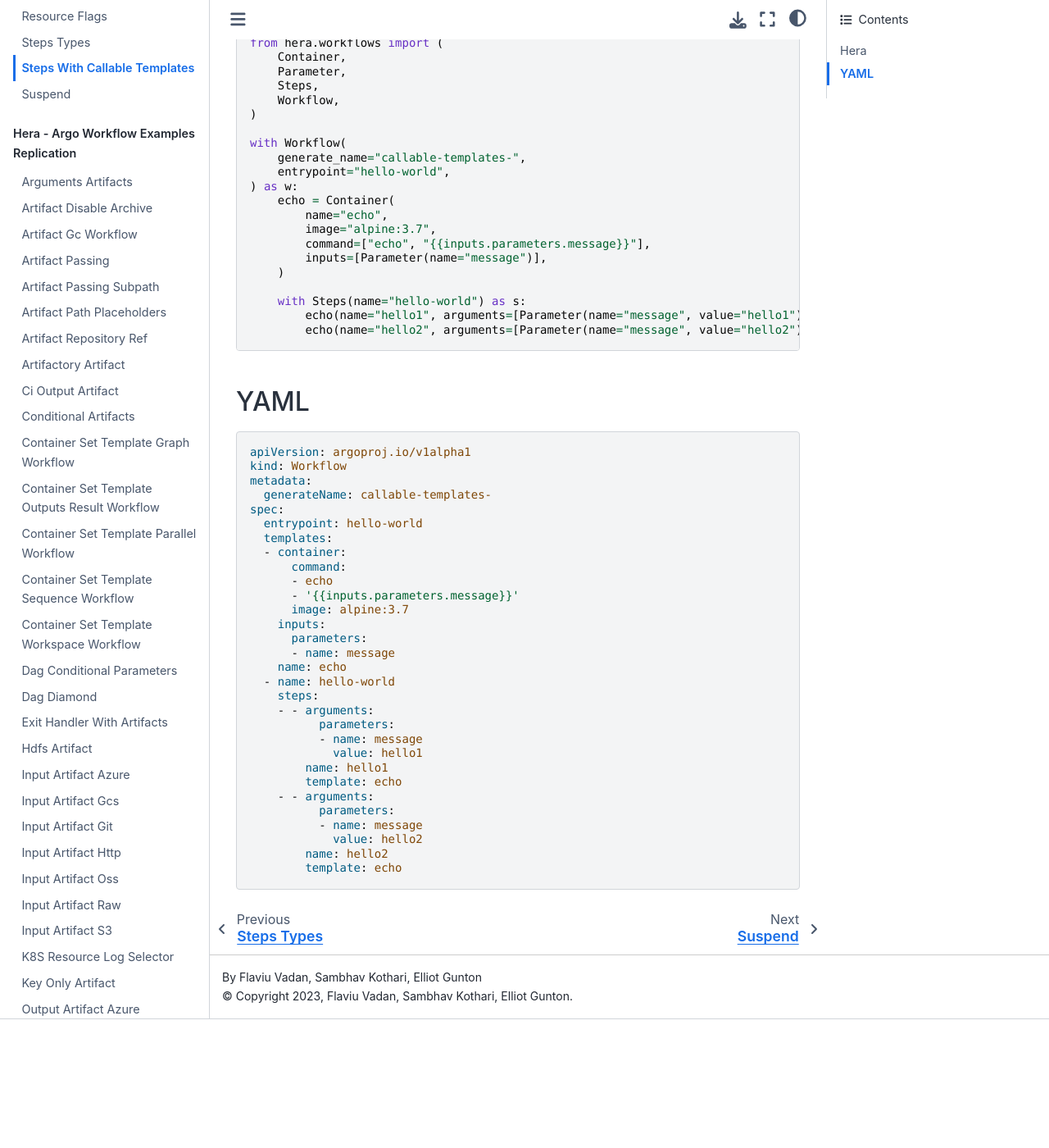
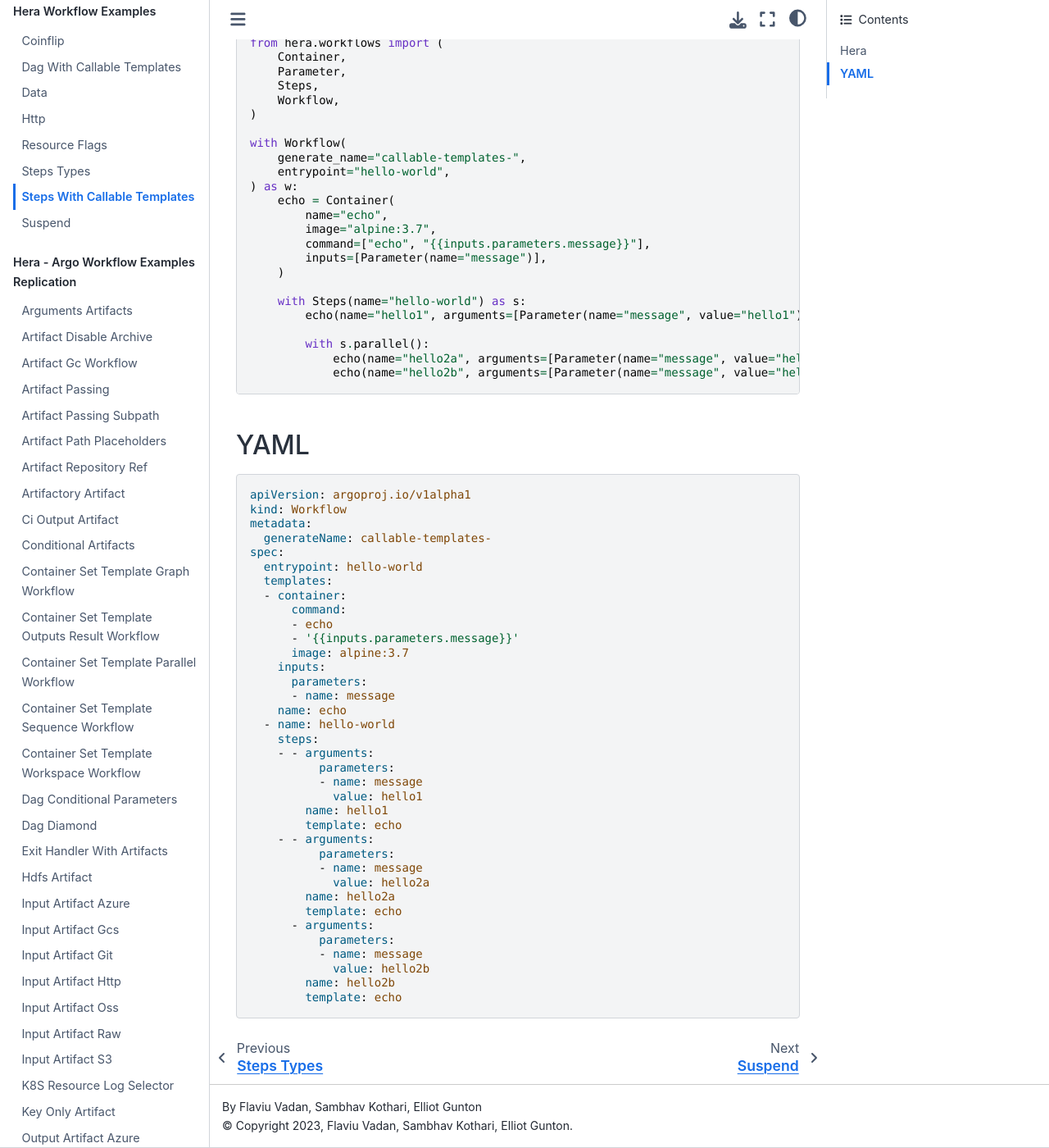
Before and after one commit to argoproj-labs/hera, a Sphinx documentation site: the page built from docs/examples/workflows/steps_with_callable_templates.md, in a window 1280 px wide and 1400 px high, scrolled down 189 px. Shown: the whole window at 82% size. Built offline with Sphinx 7.4.7 and the Sphinx Book theme 1.1.4, drawn with Linux system fonts in a browser that asks for light colours; before the commit the page ends 1432 px from its top, so only the background shows below that.

Commit message:
Add parallel steps usage with callable
Signed-off-by: GitHub <noreply@github.com>

````diff
--- a/docs/examples/workflows/steps_with_callable_templates.md
+++ b/docs/examples/workflows/steps_with_callable_templates.md
@@ -27,7 +27,10 @@
 
     with Steps(name="hello-world") as s:
         echo(name="hello1", arguments=[Parameter(name="message", value="hello1")])
-        echo(name="hello2", arguments=[Parameter(name="message", value="hello2")])
+
+        with s.parallel():
+            echo(name="hello2a", arguments=[Parameter(name="message", value="hello2a")])
+            echo(name="hello2b", arguments=[Parameter(name="message", value="hello2b")])
 ```
 
 ## YAML
@@ -60,7 +63,13 @@
     - - arguments:
           parameters:
           - name: message
-            value: hello2
-        name: hello2
+            value: hello2a
+        name: hello2a
+        template: echo
+      - arguments:
+          parameters:
+          - name: message
+            value: hello2b
+        name: hello2b
         template: echo
 ```
````
Also changed, not shown: 2 other files.
